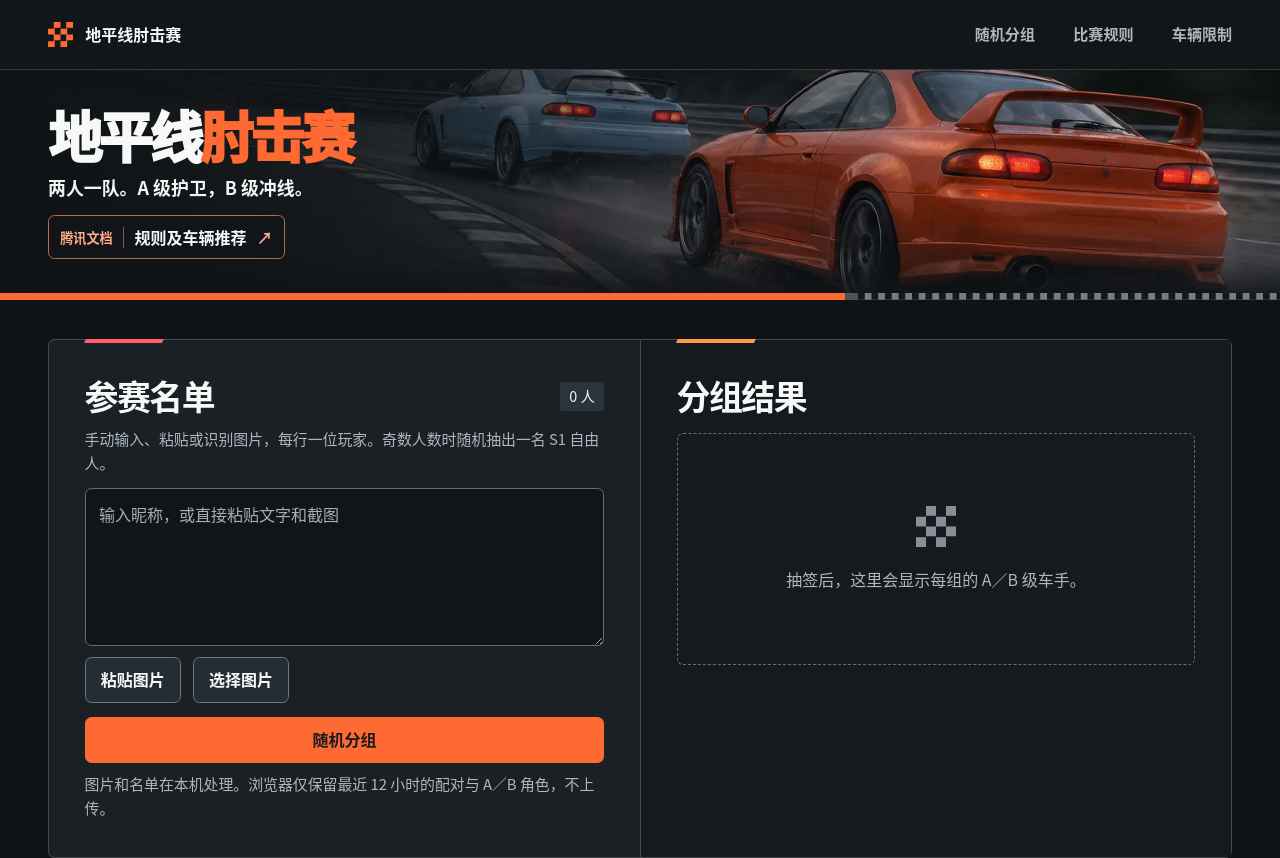
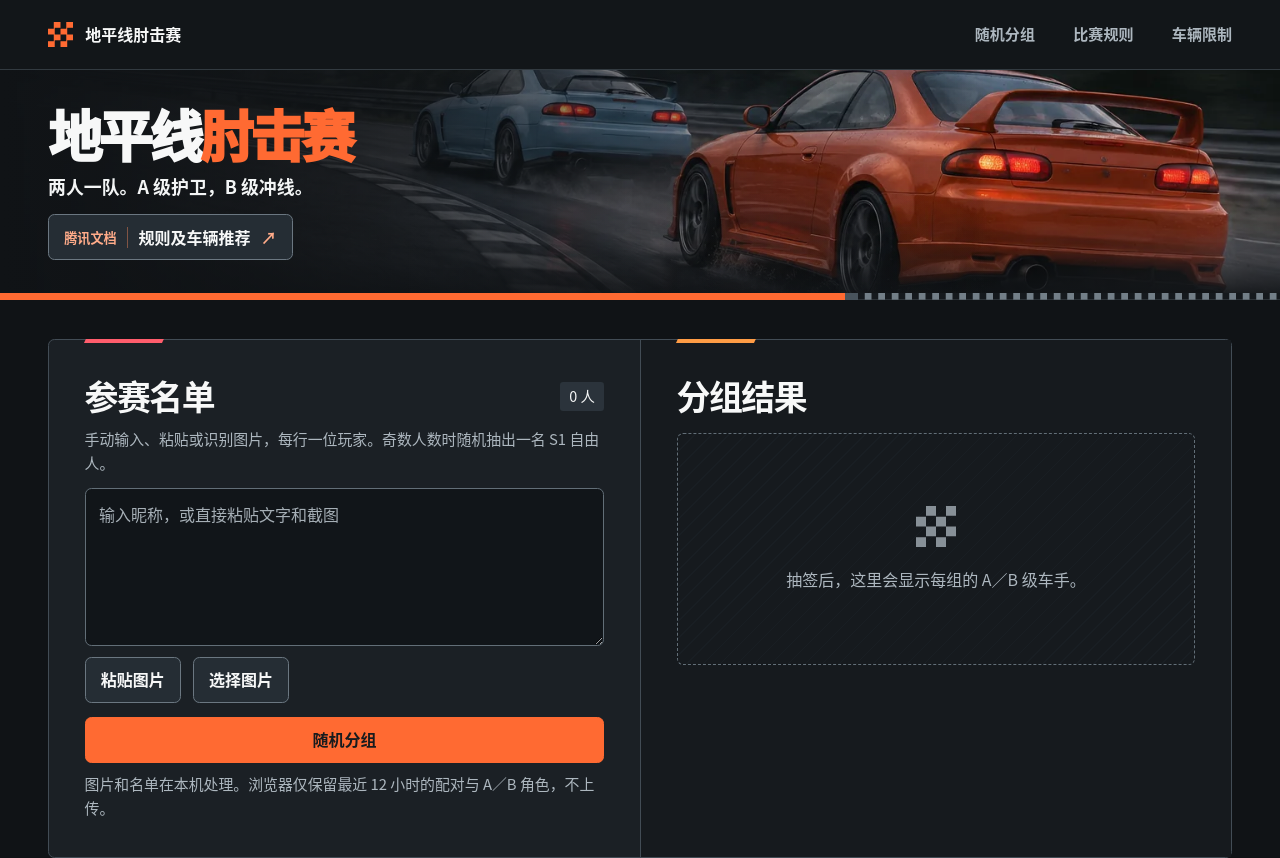
Before and after one commit to ztm667-667/horizon-elbow-race, a plain HTML site: page index.html in a window 1280 px wide. Shown: the top 858 px of the page. Drawn offline with Linux system fonts and the light colour scheme.

Commit message:
Align the race guide link with existing button styles

```diff
--- a/index.html
+++ b/index.html
@@ -22,7 +22,7 @@
       if (event.persisted && !location.hash) window.scrollTo({top: 0, behavior: 'instant'});
     });
   </script>
-  <link rel="stylesheet" href="./race.css?v=2">
+  <link rel="stylesheet" href="./race.css?v=3">
 </head>
 <body id="top">
   <a class="skip" href="#draw">跳到随机分组</a>
--- a/race.css
+++ b/race.css
@@ -119,12 +119,7 @@ textarea[aria-invalid="true"] { border-color: #ffac99; }
 .primary { color: #171b1e; background: var(--accent); border-color: var(--accent); }
 .primary:hover { background: #ff875b; border-color: #ff875b; }
 #draw-button { width: 100%; margin-top: .88rem; }
-.race-guide {
-  min-height: 2.75rem; margin-top: .78rem; padding: .35rem .7rem;
-  border-color: #ba694a; background: var(--field); text-decoration: none;
-}
-.race-guide:hover { border-color: #ffab89; background: #2d221e; transform: translateY(-2px); }
-.race-guide:active { transform: translateY(1px) scale(.985); }
+.race-guide { margin-top: .78rem; text-decoration: none; }
 .guide-source {
   padding-right: .65rem; border-right: 1px solid #815444;
   color: #ffab89; font-size: .82rem; white-space: nowrap;
```
